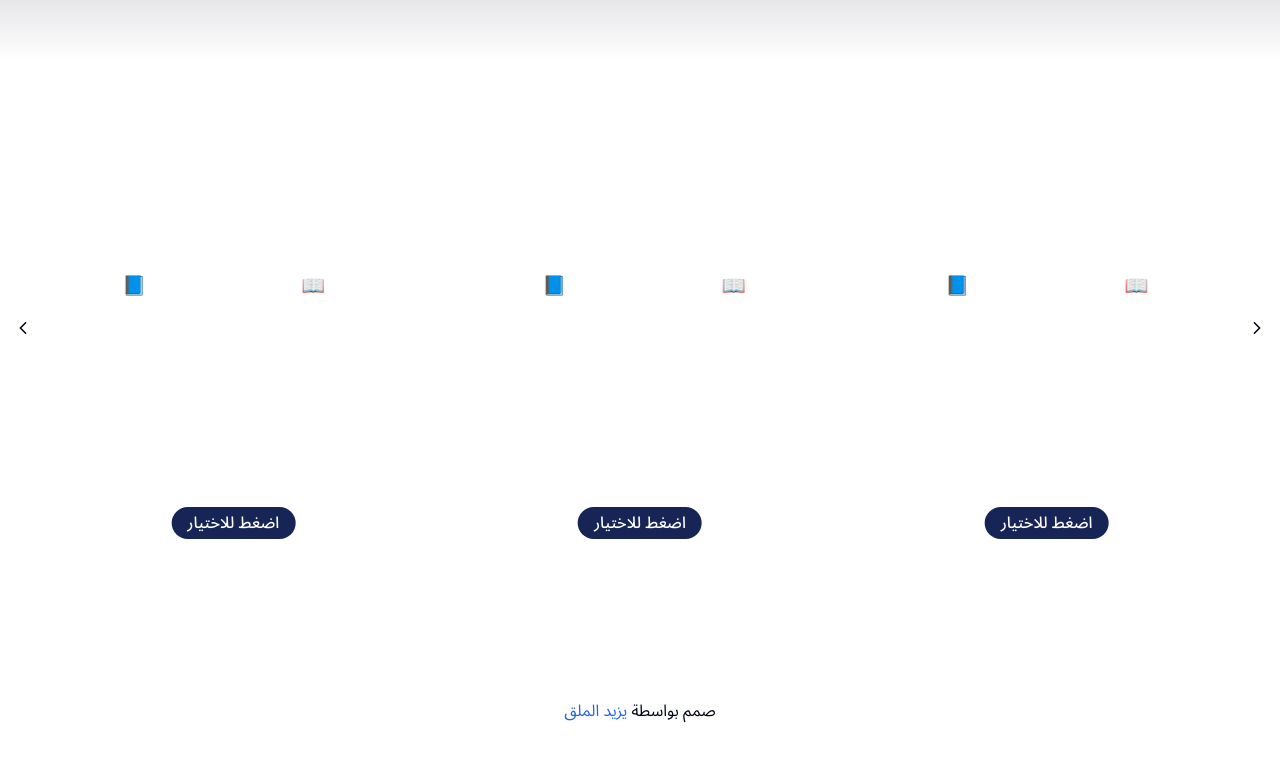
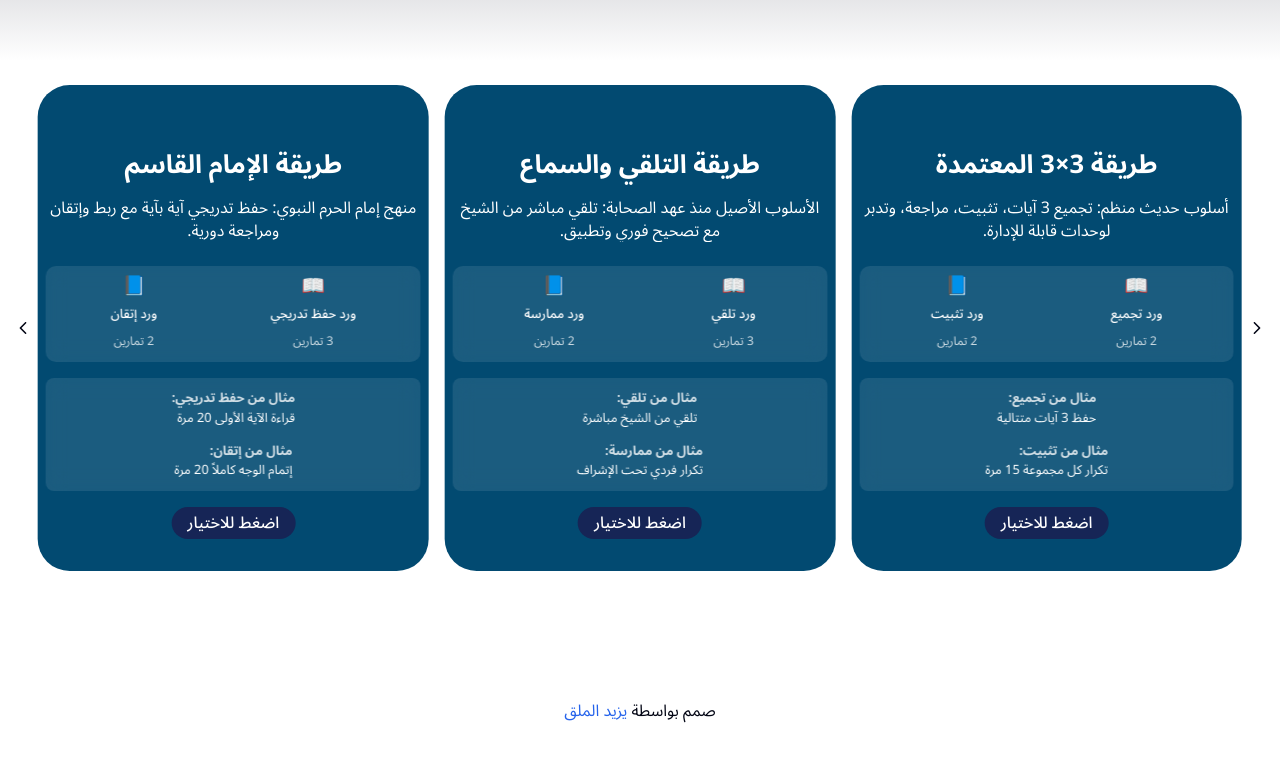
Before and after one commit to yazeed990/Wirdy, a React (Vite) app: page / in a window 1280 px wide. Shown: the part 580-1342 px from the top of the page. Built offline with nearby package versions, Linux system fonts and the light colour scheme.

Commit message:
colors fix

```diff
--- a/src/components/Slider.jsx
+++ b/src/components/Slider.jsx
@@ -91,7 +91,6 @@ export default function ProgramSlider() {
   ];
 
   const productTemplate = (program, index) => {
-    // ✅ نفس طريقتك القديمة
     const content = Object.entries(program.data).map(([key, value]) => {
       return { desc: key, meta: value };
     });
@@ -118,8 +117,8 @@ export default function ProgramSlider() {
 
     return (
       <div
-        className={`surface-border border-round m-2 text-center py-8  px-2 bg-linear-120 bg-sky-${
-          current ? "600" : "900"
+        className={`surface-border border-round m-2 text-center py-8  px-2 bg-linear-120 ${
+          current ? " bg-sky-600 " : " bg-sky-900 "
         } rounded-4xl`}
         style={getCardStyle(index)}
       >
```
